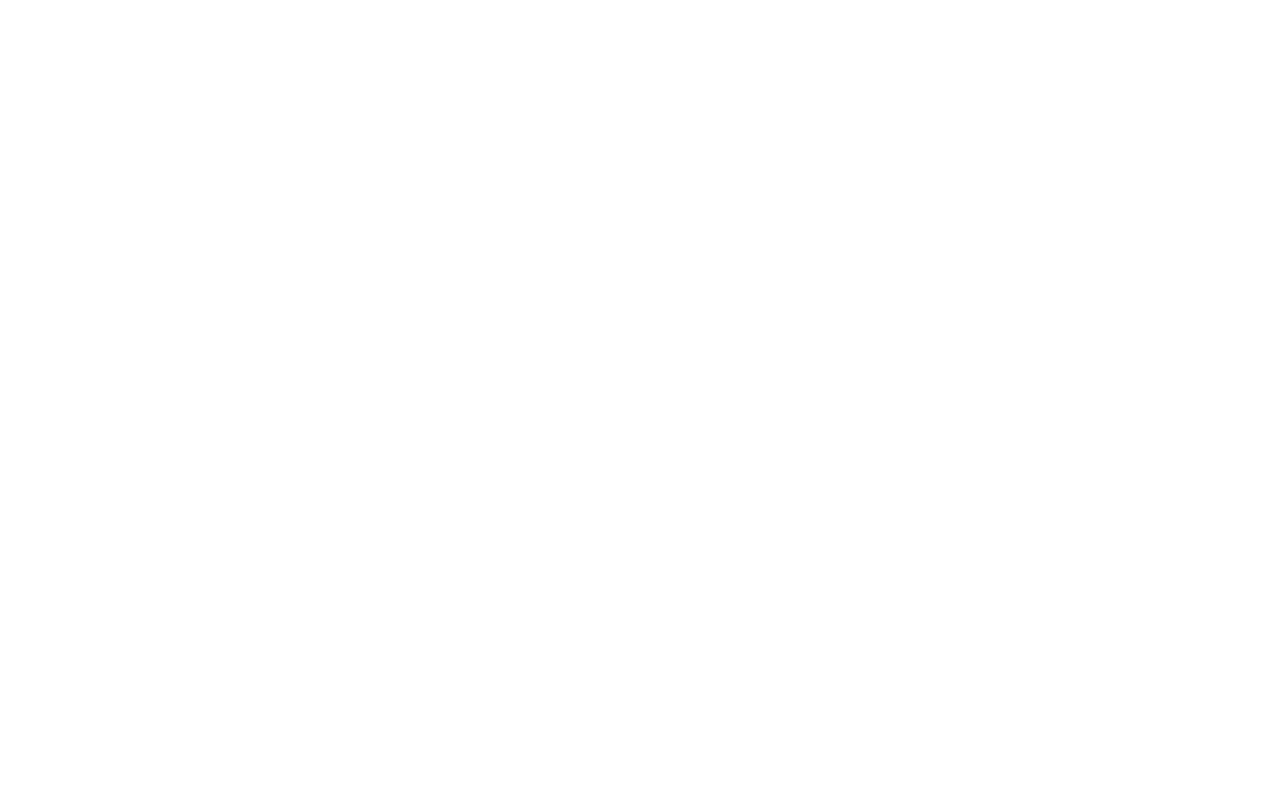
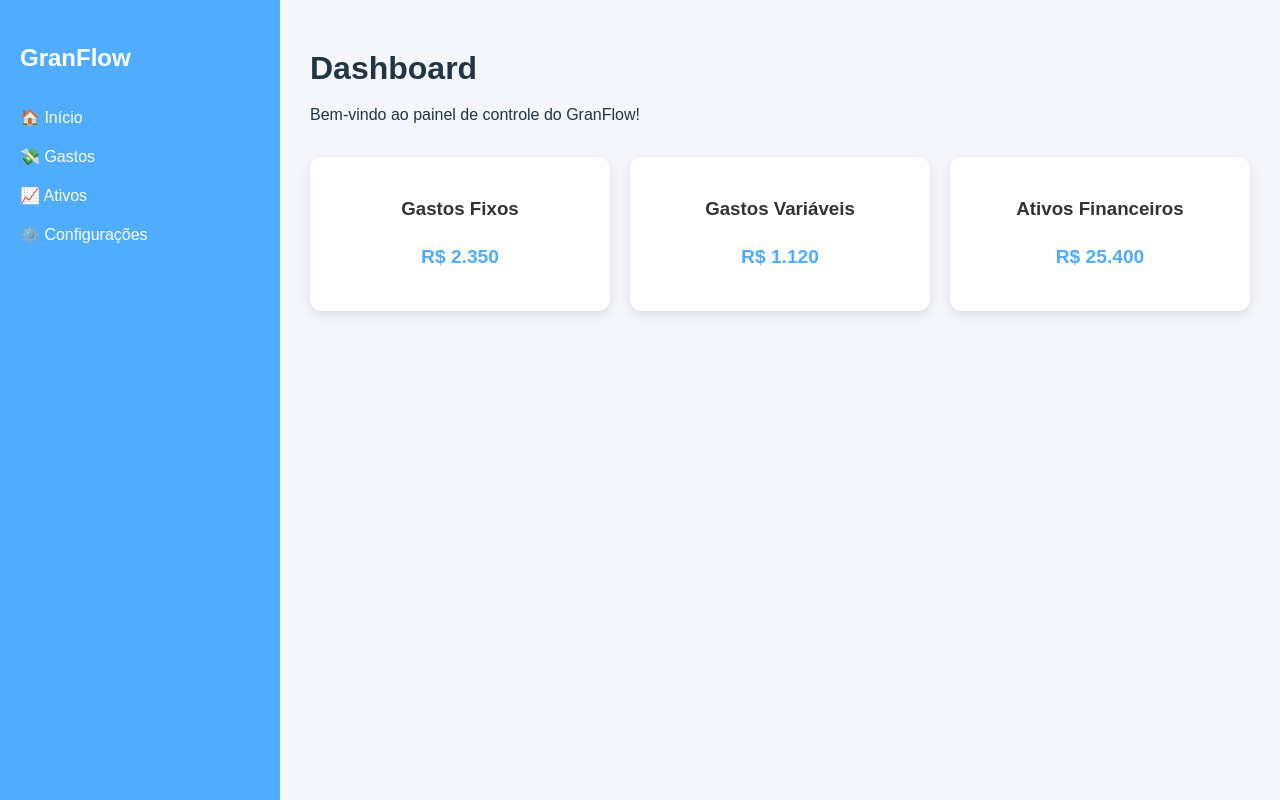
Before and after one commit to gonsalez12/granaflow-frontend, a React (Vite) app: page /dashboard in a window 1280 px wide. Before the commit this address had no page. Built offline with nearby package versions, Linux system fonts and the light colour scheme; sample sign-in values are in the browser's storage.

Commit message:
login batendo no back

```diff
--- a/src/App.jsx
+++ b/src/App.jsx
@@ -1,18 +1,25 @@
-import { BrowserRouter, Routes, Route } from "react-router-dom";
+import { BrowserRouter as Router, Routes, Route } from "react-router-dom";
 import Home from "./pages/Home/Home";
 import Login from "./pages/Login/Login";
 import Register from "./pages/Register/Register";
+import Dashboard from "./pages/Dashboard/Dashboard";
+
+import PrivateRoute from "./config/PrivateRoute";
+import { AuthProvider } from "./config/AuthContext";
 
 
 export default function App() {
   return (
-    <BrowserRouter>
+    <AuthProvider>
+      <Router>
+        <Routes>
+          <Route path="/" element={<Home />} />
+          <Route path="/login" element={<Login />} />
+          <Route path="/register" element={<Register />} />
+          <Route path="/dashboard" element={<PrivateRoute><Dashboard /></PrivateRoute>} />
 
-      <Routes>
-        <Route path="/" element={<Home />} />
-        <Route path="/login" element={<Login />} />
-        <Route path="/register" element={<Register />} />
-      </Routes>
-    </BrowserRouter>
+        </Routes>
+      </Router>
+    </AuthProvider>
   );
 }
--- /dev/null
+++ b/src/config/AuthContext.jsx
@@ -0,0 +1,20 @@
+import React, { createContext, useState, useContext } from "react";
+
+const AuthContext = createContext();
+
+export function AuthProvider({ children }) {
+  const [isAuthenticated, setIsAuthenticated] = useState(false);
+
+  const login = () => setIsAuthenticated(true);
+  const logout = () => setIsAuthenticated(false);
+
+  return (
+    <AuthContext.Provider value={{ isAuthenticated, login, logout }}>
+      {children}
+    </AuthContext.Provider>
+  );
+}
+
+export function useAuth() {
+  return useContext(AuthContext);
+}
--- /dev/null
+++ b/src/config/PrivateRoute.jsx
@@ -0,0 +1,8 @@
+import React from "react";
+import { Navigate } from "react-router-dom";
+
+export default function PrivateRoute({ children }) {
+  const token = localStorage.getItem("token");
+
+  return token ? children : <Navigate to="/login" />;
+}
--- /dev/null
+++ b/src/pages/Dashboard/Dashboard.css
@@ -0,0 +1,82 @@
+.dashboard-container {
+  display: flex;
+  height: 100vh;
+  width: 100vw;
+  font-family: Arial, sans-serif;
+}
+
+/* Sidebar */
+.sidebar {
+  width: 240px;
+  background: #4facfe;
+  color: white;
+  display: flex;
+  flex-direction: column;
+  padding: 20px;
+}
+
+.sidebar-title {
+  font-size: 1.5rem;
+  font-weight: bold;
+  margin-bottom: 30px;
+}
+
+.menu {
+  display: flex;
+  flex-direction: column;
+  gap: 15px;
+}
+
+.menu a {
+  color: white;
+  text-decoration: none;
+  font-size: 1rem;
+  transition: opacity 0.3s;
+}
+
+.menu a:hover {
+  opacity: 0.8;
+}
+
+/* Conteúdo principal */
+.main-content {
+  flex: 1;
+  background: #f4f6fb;
+  padding: 30px;
+}
+
+.main-content h1 {
+  font-size: 2rem;
+  margin-bottom: 10px;
+}
+
+.cards {
+  display: grid;
+  grid-template-columns: repeat(3, 1fr);
+  gap: 20px;
+  margin-top: 30px;
+}
+
+.card {
+  background: white;
+  padding: 20px;
+  border-radius: 12px;
+  box-shadow: 0 4px 12px rgba(0,0,0,0.1);
+  text-align: center;
+  transition: transform 0.2s;
+}
+
+.card:hover {
+  transform: translateY(-5px);
+}
+
+.card h3 {
+  margin-bottom: 10px;
+  color: #333;
+}
+
+.card p {
+  font-size: 1.2rem;
+  font-weight: bold;
+  color: #4facfe;
+}
--- /dev/null
+++ b/src/pages/Dashboard/Dashboard.jsx
@@ -0,0 +1,40 @@
+import React from "react";
+import "./Dashboard.css";
+
+export default function Dashboard() {
+  return (
+    <div className="dashboard-container">
+      {/* Menu lateral */}
+      <aside className="sidebar">
+        <h2 className="sidebar-title">GranFlow</h2>
+        <nav className="menu">
+          <a href="/dashboard">🏠 Início</a>
+          <a href="/gastos">💸 Gastos</a>
+          <a href="/ativos">📈 Ativos</a>
+          <a href="/config">⚙️ Configurações</a>
+        </nav>
+      </aside>
+
+      {/* Conteúdo principal */}
+      <main className="main-content">
+        <h1>Dashboard</h1>
+        <p>Bem-vindo ao painel de controle do GranFlow!</p>
+
+        <div className="cards">
+          <div className="card">
+            <h3>Gastos Fixos</h3>
+            <p>R$ 2.350</p>
+          </div>
+          <div className="card">
+            <h3>Gastos Variáveis</h3>
+            <p>R$ 1.120</p>
+          </div>
+          <div className="card">
+            <h3>Ativos Financeiros</h3>
+            <p>R$ 25.400</p>
+          </div>
+        </div>
+      </main>
+    </div>
+  );
+}
--- a/src/pages/Login/Login.jsx
+++ b/src/pages/Login/Login.jsx
@@ -1,32 +1,83 @@
-import React from "react";
+import React, { useState } from "react";
 import "./Login.css";
+import { useAuth } from "../../config/AuthContext";
+import { useNavigate, Link } from "react-router-dom";
 
 export default function Login() {
+  const { login } = useAuth();
+  const navigate = useNavigate();
+
+  const [email, setEmail] = useState("");
+  const [password, setPassword] = useState("");
+  const [error, setError] = useState("");
+
+  const handleSubmit = async (e) => {
+    e.preventDefault();
+    setError("");
+
+    try {
+      const response = await fetch("/api/auth/login", {
+        method: "POST",
+        headers: {
+          "Content-Type": "application/json"
+        },
+        body: JSON.stringify({ email, password })
+      });
+
+      if (!response.ok) {
+        throw new Error("Usuário ou senha inválidos");
+      }
+
+      const data = await response.json();
+
+      if (data.token) {
+        localStorage.setItem("token", data.token);
+        login();
+        navigate("/dashboard");
+      } else {
+        throw new Error("Resposta inesperada do servidor");
+      }
+    } catch (err) {
+      setError(err.message);
+    }
+  };
+
   return (
     <div className="login-container">
+      <div className="login-box">
+        <h2>GranFlow</h2>
+        <p className="login-subtitle">Acesse sua conta</p>
 
-      <div className="login-box">
-        <h2>Bem-vindo ao GranFlow</h2>
-        <p className="login-subtitle">
-          Faça login para gerenciar seus gastos e investimentos.
-        </p>
-
-        <form className="login-form">
+        <form onSubmit={handleSubmit} className="login-form">
           <div className="form-group">
             <label>Email</label>
-            <input type="email" placeholder="Digite seu email" required />
+            <input
+              type="email"
+              value={email}
+              onChange={(e) => setEmail(e.target.value)}
+              placeholder="Digite seu email"
+              required
+            />
           </div>
-
           <div className="form-group">
             <label>Senha</label>
-            <input type="password" placeholder="Digite sua senha" required />
+            <input
+              type="password"
+              value={password}
+              onChange={(e) => setPassword(e.target.value)}
+              placeholder="Digite sua senha"
+              required
+            />
           </div>
-
-          <button type="submit" className="login-button">Entrar</button>
+          <button type="submit" className="login-button">
+            Entrar
+          </button>
         </form>
 
+        {error && <p style={{ color: "red", marginTop: "10px" }}>{error}</p>}
+
         <p className="register-link">
-          Não tem conta? <a href="/register">Cadastre-se</a>
+          Não tem conta? <Link to="/register">Cadastre-se</Link>
         </p>
       </div>
     </div>
```
